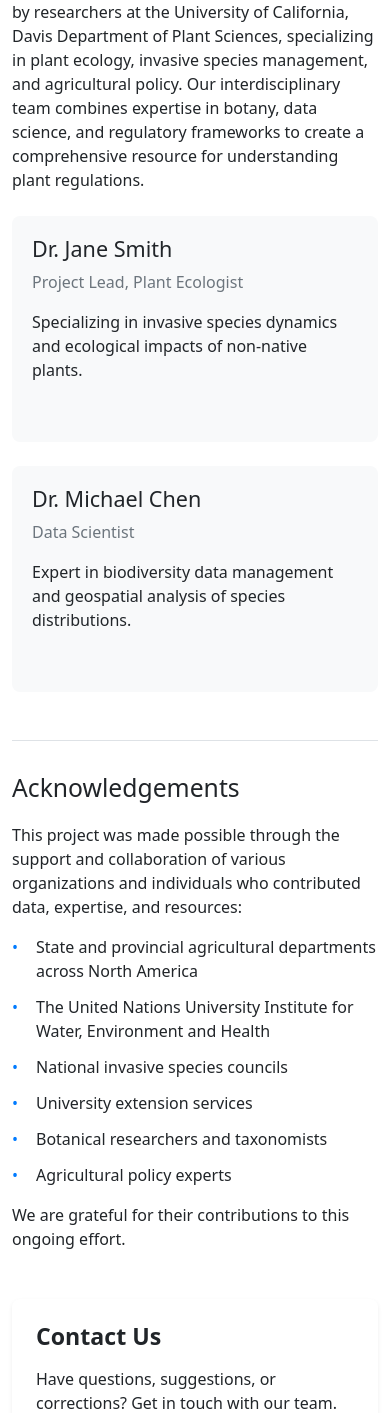
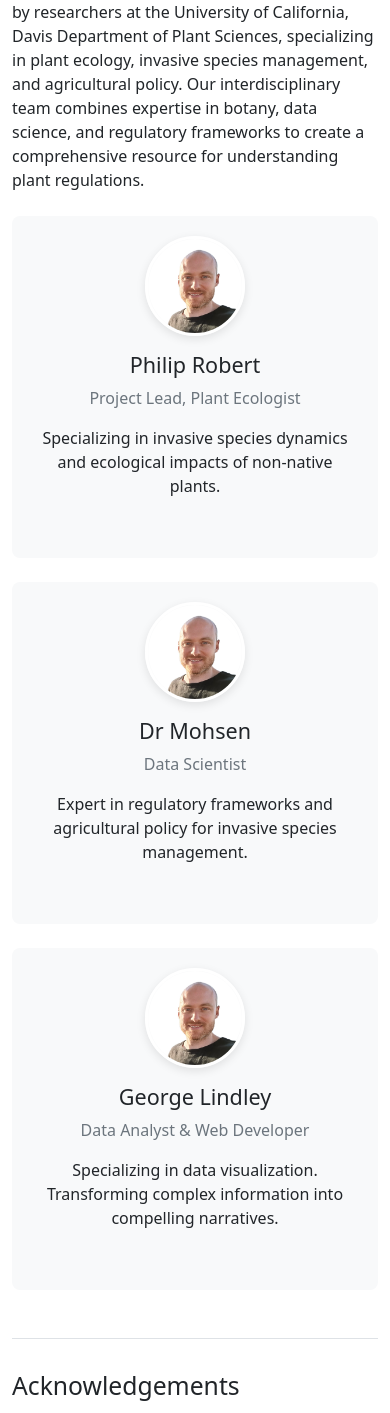
Before and after one commit to oozr/invasive_plants, a Flask app: page /about/ in a window 390 px wide. Shown: the part 1371-2784 px from the top of the page. Run offline with Flask 2, Linux system fonts and the light colour scheme; parts of the project's set-up code (start-up, migrations or seed data) failed here and were passed over; some libraries are stand-ins or nearby versions.

Commit message:
updated about page

```diff
--- a/app/static/css/style.css
+++ b/app/static/css/style.css
@@ -341,13 +341,27 @@ table.dataTable tbody td a:hover {
    margin-bottom: 2rem;
 }
 
-/* Team Member Styling */
+/* Team Photo Styling */
+.team-photo-container {
+   text-align: center;
+   margin-bottom: 1rem;
+}
+
+.team-photo {
+   width: 120px;
+   height: 120px;
+   object-fit: cover;
+   border: 3px solid #fff;
+   box-shadow: 0 3px 10px rgba(0,0,0,0.1);
+}
+
 .team-member {
    padding: 1.25rem;
    border-radius: 0.5rem;
    background-color: #f8f9fa;
    height: 100%;
    transition: all 0.3s ease;
+   text-align: center;
 }
 
 .team-member:hover {
@@ -358,6 +372,21 @@ table.dataTable tbody td a:hover {
 .team-member h4 {
    margin-bottom: 0.5rem;
    color: #212529;
+}
+
+/* Mobile Responsiveness for Team */
+@media (max-width: 767.98px) {
+   .team-member {
+       margin-bottom: 1.5rem;
+       max-width: 400px;
+       margin-left: auto;
+       margin-right: auto;
+   }
+
+   .team-photo {
+       width: 100px;
+       height: 100px;
+   }
 }
 
 /* Contact Card */
--- a/app/templates/about.html
+++ b/app/templates/about.html
@@ -31,18 +31,34 @@
 
             <div class="team-members mt-4">
                 <div class="row">
-                    <div class="col-md-6 mb-4">
+                    <div class="col-md-4 mb-4">
                         <div class="team-member">
-                            <h4>Dr. Jane Smith</h4>
+                            <div class="team-photo-container mb-3">
+                                <img src="{{ url_for('static', filename='img/george_profile.jpg') }}" alt="Dr. Jane Smith" class="team-photo img-fluid rounded-circle">
+                            </div>
+                            <h4>Philip Robert</h4>
                             <p class="text-muted">Project Lead, Plant Ecologist</p>
                             <p>Specializing in invasive species dynamics and ecological impacts of non-native plants.</p>
                         </div>
                     </div>
-                    <div class="col-md-6 mb-4">
+                    <div class="col-md-4 mb-4">
                         <div class="team-member">
-                            <h4>Dr. Michael Chen</h4>
+                            <div class="team-photo-container mb-3">
+                                <img src="{{ url_for('static', filename='img/george_profile.jpg') }}" alt="Dr. Michael Chen" class="team-photo img-fluid rounded-circle">
+                            </div>
+                            <h4>Dr Mohsen</h4>
                             <p class="text-muted">Data Scientist</p>
-                            <p>Expert in biodiversity data management and geospatial analysis of species distributions.</p>
+                            <p>Expert in regulatory frameworks and agricultural policy for invasive species management.</p>
+                        </div>
+                    </div>
+                    <div class="col-md-4 mb-4">
+                        <div class="team-member">
+                            <div class="team-photo-container mb-3">
+                                <img src="{{ url_for('static', filename='img/george_profile.jpg') }}" alt="George Lindley" class="team-photo img-fluid rounded-circle">
+                            </div>
+                            <h4>George Lindley</h4>
+                            <p class="text-muted">Data Analyst & Web Developer</p>
+                            <p>Specializing in data visualization. Transforming complex information into compelling narratives.</p>
                         </div>
                     </div>
                 </div>
```
Also changed, not shown: app/static/img/george_profile.jpg (added).
